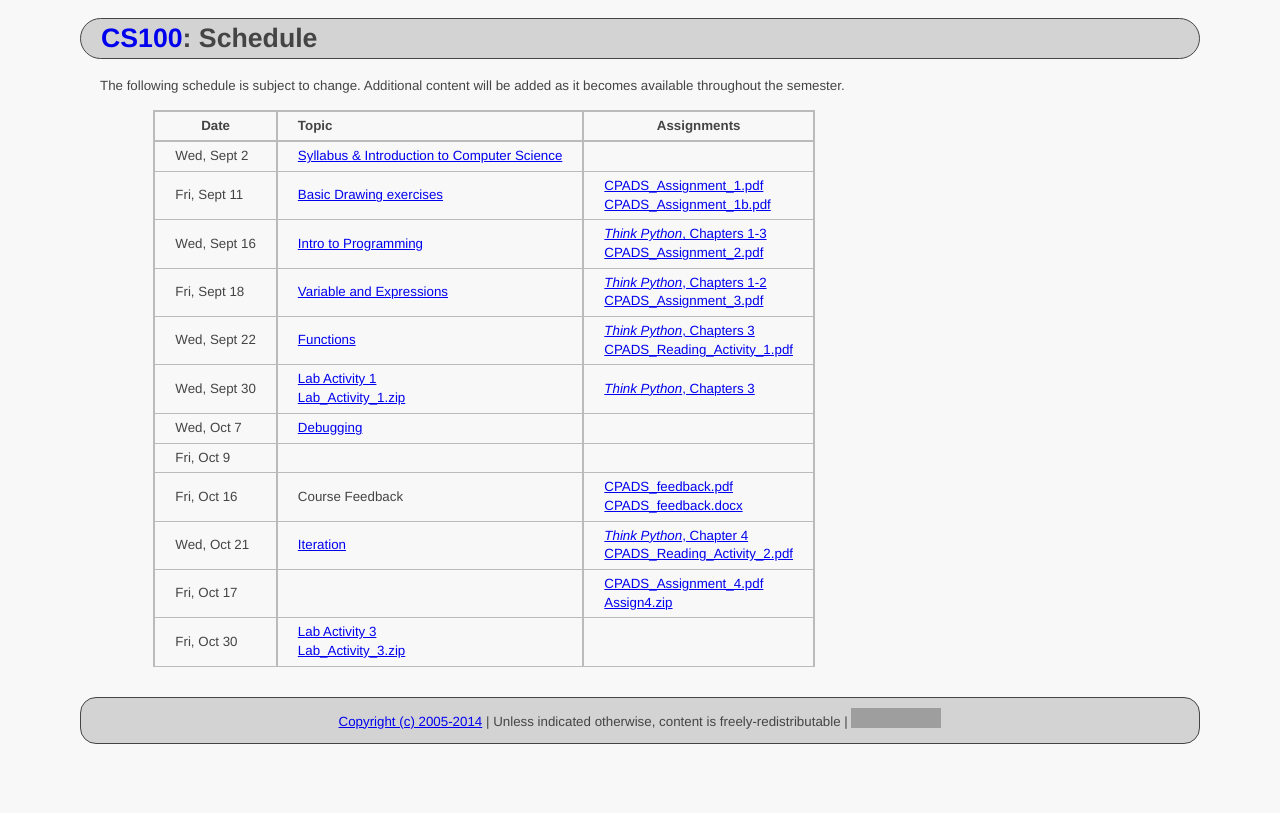
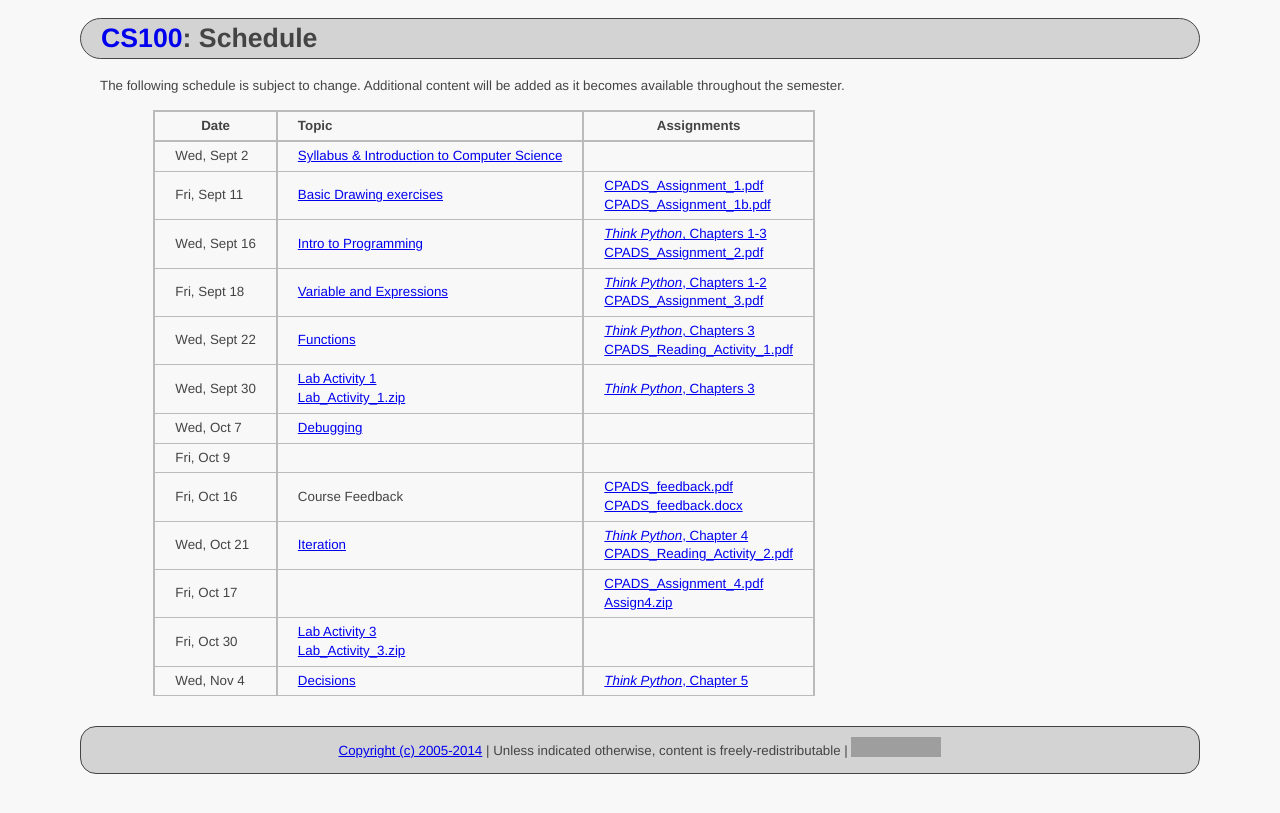
Before and after one commit to ycpcs/cs100-fall2015, a Jekyll site: the page built from schedule.md, in a window 1280 px wide. Shown: the top 813 px of the page. Built offline with Jekyll 4.4.1, drawn with Linux system fonts in a browser that asks for light colours; Markdown is read by kramdown in place of the engine named in the settings; grey boxes are pictures that could not be loaded.

Commit message:
add decision lecture
add decision lecture

```diff
--- a/schedule.md
+++ b/schedule.md
@@ -21,7 +21,8 @@ Additional content will be added as it becomes available throughout the semester
 >| Fri, Oct 16    |  Course Feedback                                                                                     | [CPADS_feedback.pdf](assign/CPADS_feedback.pdf) <br /> [CPADS_feedback.docx](assign/CPADS_feedback.docx)     |
 >| Wed, Oct 21    |  [Iteration](lectures/lecture6_iteration.pdf)                                                        | [*Think Python*, Chapter 4](http://greenteapress.com/thinkpython/thinkpython.html) <br />  [CPADS_Reading_Activity_2.pdf](assign/CPADS_Reading_Activity_2.pdf)   |
 >| Fri, Oct 17    |                                                                                                      | [CPADS_Assignment_4.pdf](assign/CPADS_Assignment_4.pdf) <br /> [Assign4.zip](assign/src/Assign4.zip)   |
->| Fri, Oct 30   |  [Lab Activity 3](assign/CPADS_Lab_Activity_3.pdf) <br /> [Lab_Activity_3.zip](assign/src/Lab_Activity_3.zip)   |       |
+>| Fri, Oct 30    |  [Lab Activity 3](assign/CPADS_Lab_Activity_3.pdf) <br /> [Lab_Activity_3.zip](assign/src/Lab_Activity_3.zip)   |       |
+>| Wed, Nov 4     |  [Decisions](lectures/lecture7_decisions.pdf)                                                        | [*Think Python*, Chapter 5](http://greenteapress.com/thinkpython/thinkpython.html)    |
 
 <!-- vim:set wrap: ­-->
 <!-- vim:set linebreak: -->
```
Also changed, not shown: 3 other files.
